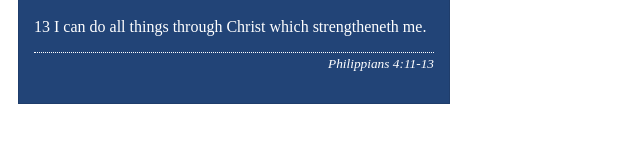
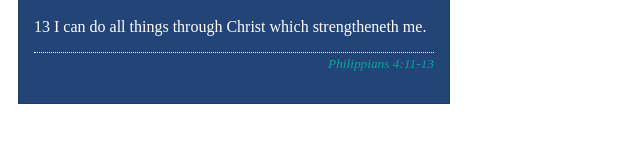
Before and after one commit to dmquiroga11/wdd130, a plain HTML site: page week02/box-model.html in a window 1280 px wide. Shown: the part 182-324 px from the top of the page, without its empty margins (0-640 px from the left). Drawn offline with Linux system fonts and the light colour scheme.

Commit message:
save changes

```diff
--- a/week02/styles/box-model.css
+++ b/week02/styles/box-model.css
@@ -32,6 +32,7 @@ cite {
     padding-top: 3px;
     text-align: right;
     font-size: smaller;
+    color:#00AA9A  ;
 
 
 }
```
